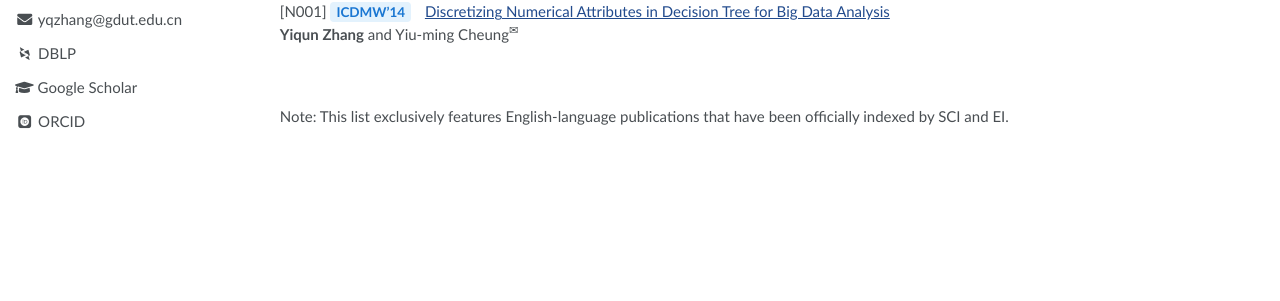
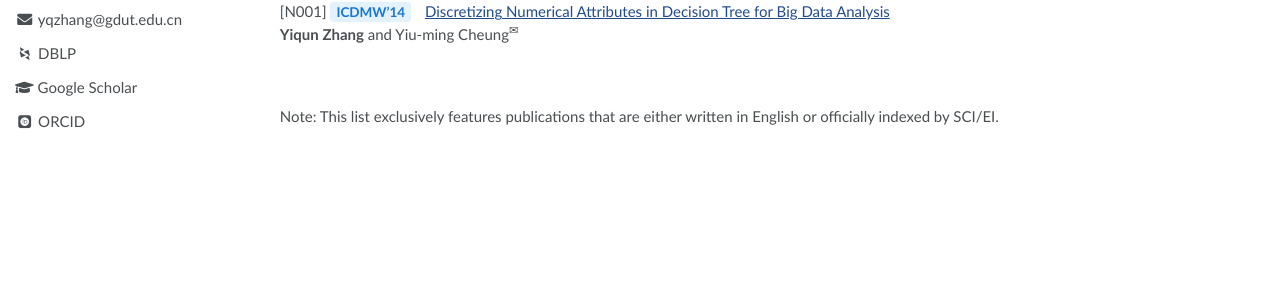
Before and after one commit to yqzhang-Zz/zh-publications, a Jekyll site: the page built from _pages/about.md, in a window 1280 px wide and 900 px high, scrolled down 4589 px. Shown: the part 330-631 px from the top of the window. Built offline with Jekyll 4.4.1, drawn with Linux system fonts in a browser that asks for light colours; some web fonts are replaced.

Commit message:
Update about.md

```diff
--- a/_pages/about.md
+++ b/_pages/about.md
@@ -450,7 +450,7 @@ ICDMW'14</span>
 <br>
 <br>
 
-Note: This list exclusively features English-language publications that have been officially indexed by SCI and EI.
+Note: This list exclusively features publications that are either written in English or officially indexed by SCI/EI.
 
 <br>
 <br>
```
